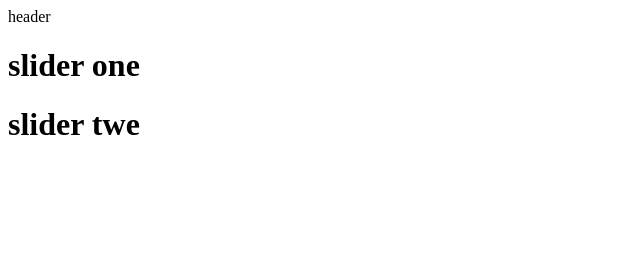
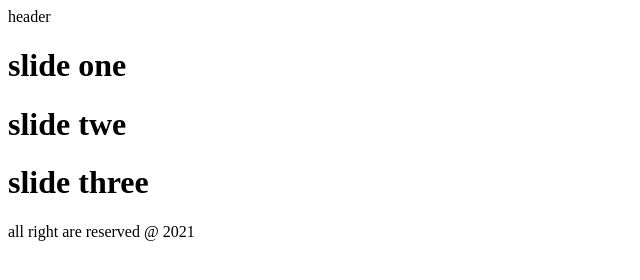
Before and after one commit to Ahmad-ravanbod/git-project-one, a plain HTML site: page index.html in a window 1280 px wide. Shown: the whole page, without its empty margins (0-640 px from the left). Drawn offline with Linux system fonts and the light colour scheme.

Commit message:
index file updated

```diff
--- a/index.html
+++ b/index.html
@@ -11,8 +11,12 @@
         header
     </header>
     <div class="slider">
-        <h1>slider one</h1>
-        <h1>slider twe</h1>
+        <h1>slide one</h1>
+        <h1>slide twe</h1>
+        <h1>slide three</h1>
     </div>
+    <footer>
+        all right are reserved @ 2021
+    </footer>
 </body>
 </html>
```
